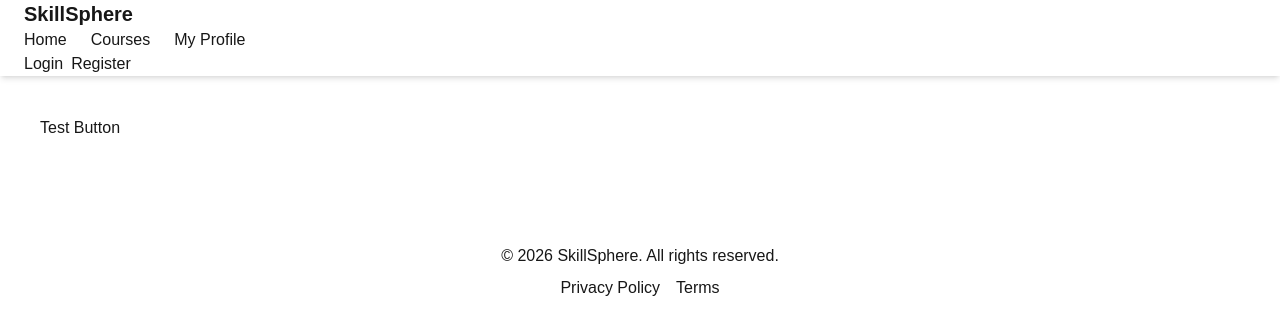
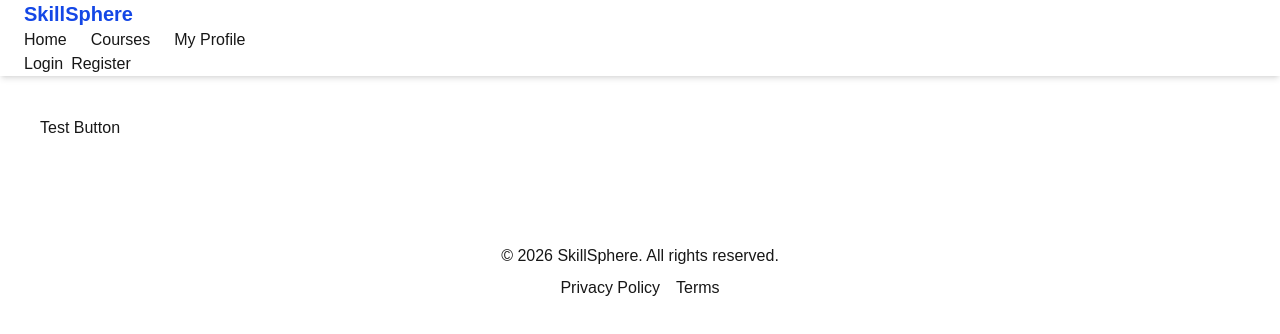
Before and after one commit to Sadiqunnabi17/Assignment8, a Next.js app: page / in a window 1280 px wide. Shown: the top 334 px of the page. Built offline with nearby package versions, Linux system fonts and the light colour scheme.

Commit message:
NavBar and Footer Setup

```diff
--- a/src/components/Navbar.jsx
+++ b/src/components/Navbar.jsx
@@ -5,7 +5,7 @@
     <div className="navbar bg-base-100 shadow-md px-6">
       {/* Left */}
       <div className="flex-1">
-        <Link href="/" className="text-xl font-bold">
+        <Link href="/" className="text-xl font-bold text-blue-700">
           SkillSphere
         </Link>
       </div>
```
